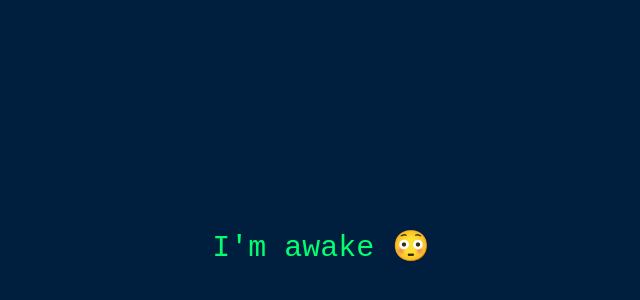
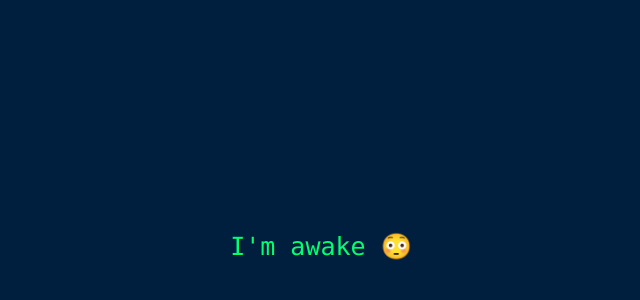
Before and after one commit to AbdallahEssamGaber/Log-Mate, a website: page src/public/awake.html in a window 1280 px wide. Shown: the part 154-454 px from the top of the page, without its empty margins (319-959 px from the left). Drawn offline with Linux system fonts and the light colour scheme.

Commit message:
Edit on the fontsize html awake page and adding a link to discord server

```diff
--- a/src/public/awake.html
+++ b/src/public/awake.html
@@ -13,18 +13,25 @@
         margin: 0;
         background-color: #001f3f; /* Dim neon color background */
         color: #01ff70; /* Neon green text color */
-        font-family: "Courier New", monospace; /* Computer font */
+        font-family: "Consolas", "Courier New", monospace; /* Computer font */
       }
 
       .center-text {
         text-align: center;
-        font-size: 30px;
+        font-size: 25px;
+      }
+
+      a {
+        color: inherit; /* Inherit text color from the parent (body) */
+        text-decoration: none; /* Remove underline from the link */
       }
     </style>
   </head>
   <body>
     <div class="center-text">
-      <p>I'm awake 😳</p>
+      <p>
+        <a href="https://discord.gg/BDfF8XnT" target="_blank">I'm awake 😳</a>
+      </p>
     </div>
   </body>
 </html>
```
